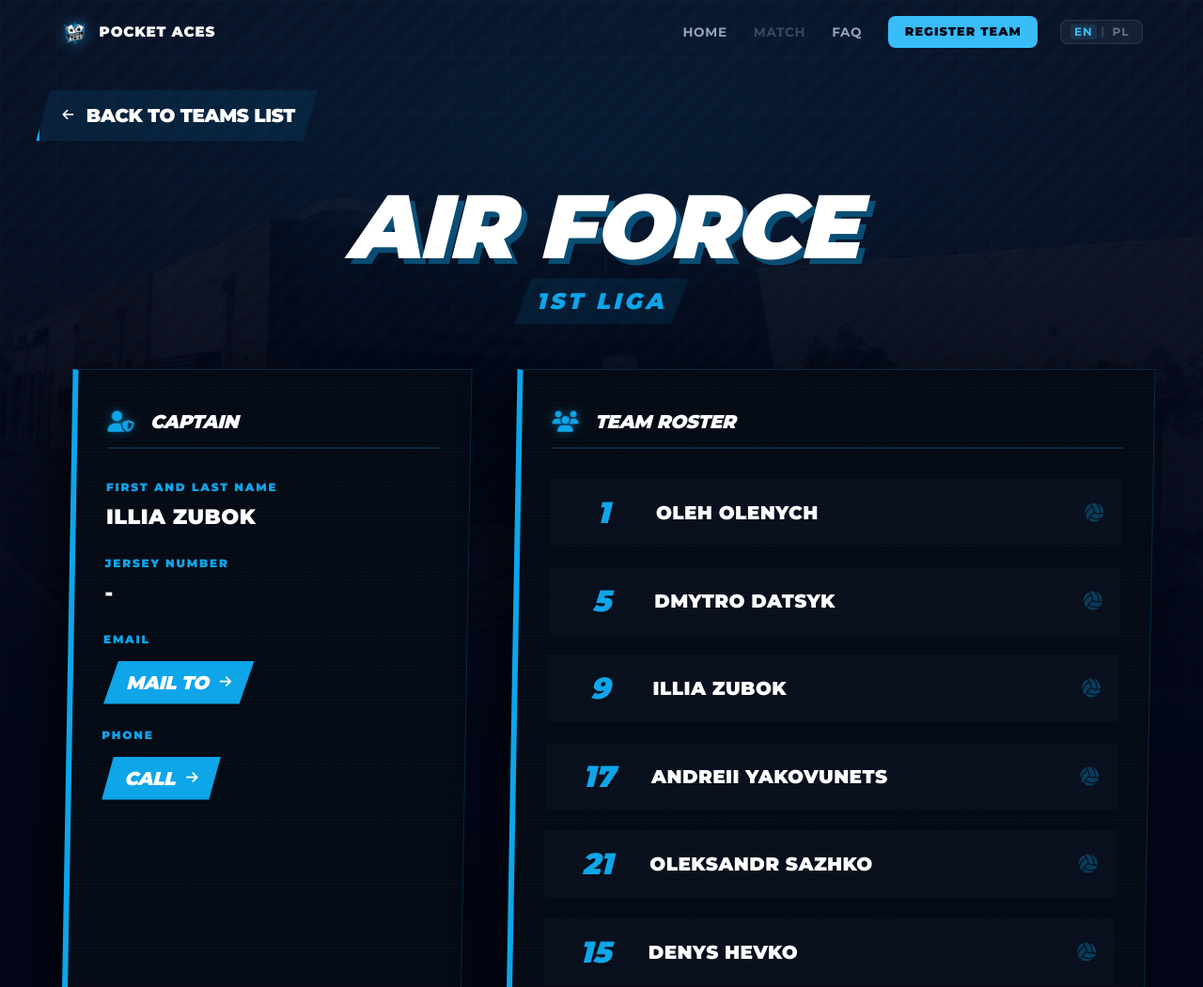
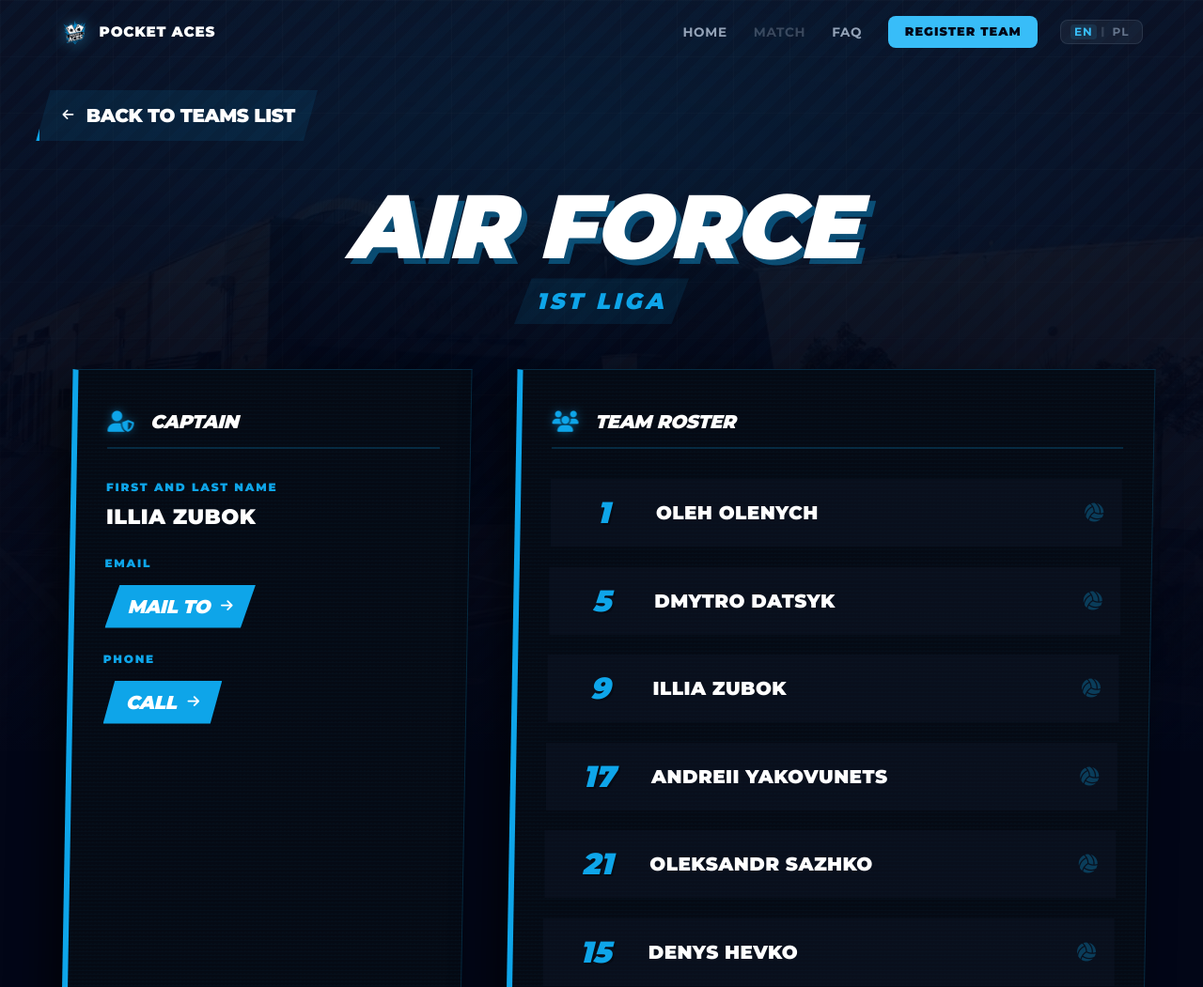
Before and after one commit to frogen-while/vol-registr, a Django app: page /team/24/ in a window 1280 px wide. Shown: the top 1051 px of the page at 94% size. Run offline with Django 5.2, Linux system fonts and the light colour scheme; data comes from the database, SQL or seed files in the repository; some libraries are stand-ins or nearby versions.

Commit message:
fix(team): remove jersey number display for captain info

```diff
--- a/tournament/templates/tournament/team_detail.html
+++ b/tournament/templates/tournament/team_detail.html
@@ -352,11 +352,6 @@
         </div>
 
         <div class="cap-info-item">
-          <span class="cap-info-label" data-i18n="team_jersey">Numer Koszulki</span>
-          <span class="cap-info-value">{% if team.cap_jersey %}{{ team.cap_jersey }}{% else %}-{% endif %}</span>
-        </div>
-
-        <div class="cap-info-item">
           <span class="cap-info-label" data-i18n="team_email">Email</span>
           <span class="cap-info-value"><a href="mailto:{{ team.cap_email }}" class="contact-link"><span data-i18n="team_mail_to">Napisz</span> <i class="fas fa-arrow-right"></i></a></span>
         </div>
```
